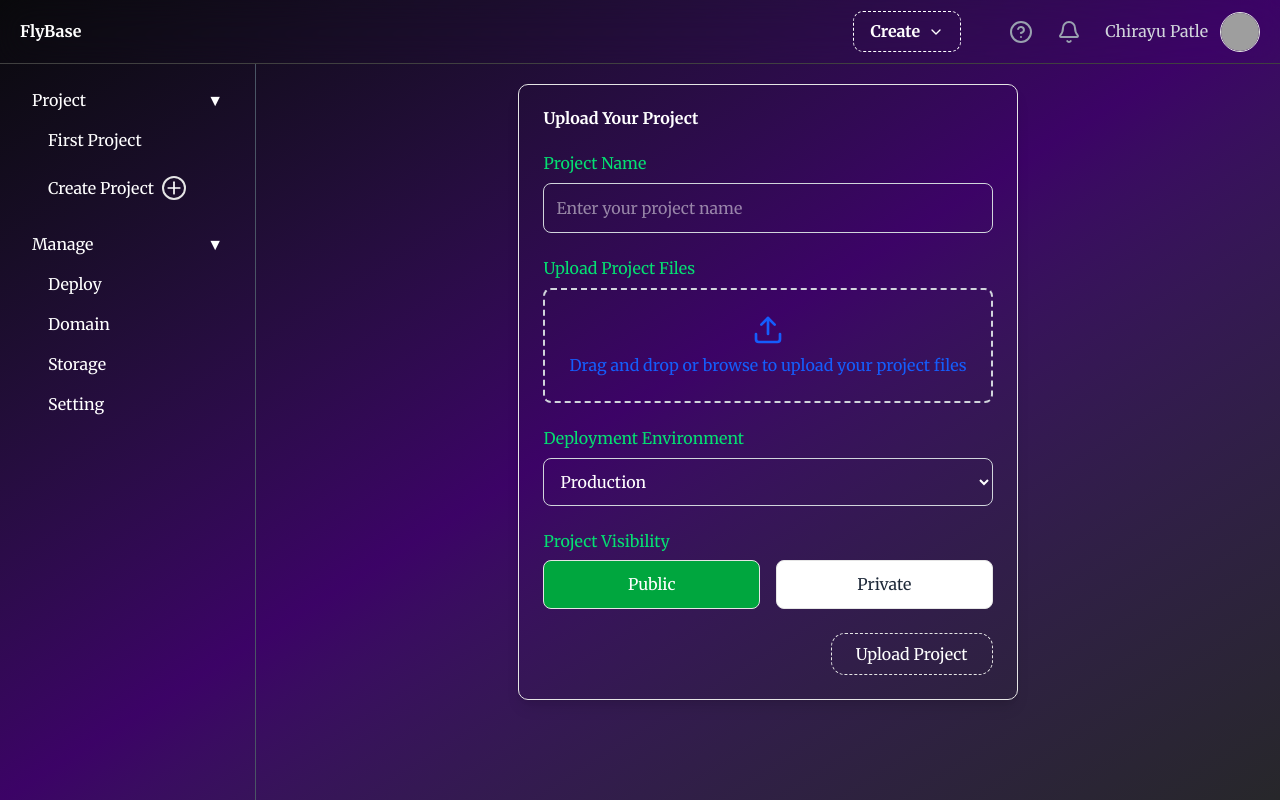
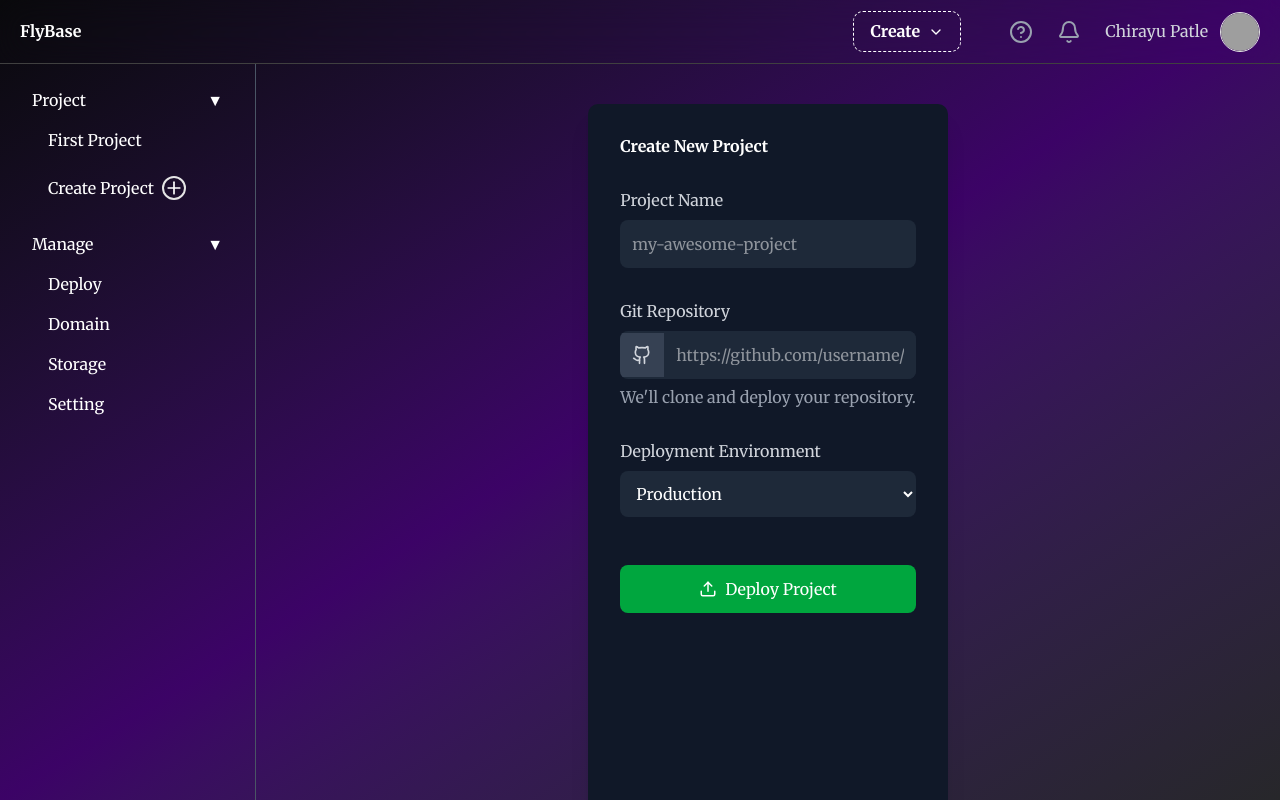
Before and after one commit to ChirayuPatle/FlyBase, a React (Vite) app in the folder frontend/: page /dashboard/deploy in a window 1280 px wide. Built offline with nearby package versions, Linux system fonts and the light colour scheme; grey boxes are pictures that could not be loaded; a web font is replaced by a local one.

Commit message:
feat: complete the integration part

```diff
--- a/frontend/package.json
+++ b/frontend/package.json
@@ -13,6 +13,7 @@
     "@radix-ui/react-accordion": "^1.2.8",
     "@radix-ui/react-dialog": "^1.1.11",
     "@tailwindcss/vite": "^4.1.4",
+    "axios": "^1.9.0",
     "class-variance-authority": "^0.7.1",
     "clsx": "^2.1.1",
     "framer-motion": "^12.9.2",
@@ -20,7 +21,9 @@
     "prettier": "^3.5.3",
     "react": "^19.0.0",
     "react-dom": "^19.0.0",
+    "react-hot-toast": "^2.5.2",
     "react-router-dom": "^7.5.2",
+    "sonner": "^2.0.3",
     "tailwind-merge": "^3.2.0",
     "tailwindcss": "^4.1.4"
   },
--- a/frontend/src/routes/dashboard/deploy.tsx
+++ b/frontend/src/routes/dashboard/deploy.tsx
@@ -1,29 +1,75 @@
+import axios from "axios";
+import { Github, Loader, Upload, ExternalLink } from 'lucide-react';
 import React, { useState } from 'react';
-import { Upload } from 'lucide-react';
+import { toast } from 'sonner';
 
 const Deploy: React.FC = () => {
   const [projectName, setProjectName] = useState('');
-  const [selectedFile, setSelectedFile] = useState<File | null>(null);
+  const [repoUrl, setRepoUrl] = useState('');
   const [environment, setEnvironment] = useState('Production');
   const [visibility, setVisibility] = useState('Public');
+  const [loading, setLoading] = useState(false);
+  const [deploymentUrl, setDeploymentUrl] = useState<string | null>(null);
 
-  const handleFileChange = (e: React.ChangeEvent<HTMLInputElement>) => {
-    if (e.target.files && e.target.files[0]) {
-      setSelectedFile(e.target.files[0]);
+  const handleSubmit = async () => {
+    if (!projectName.trim()) {
+      toast.error('Please enter a project name');
+      return;
+    }
+    if (!repoUrl.trim()) {
+      toast.error('Please enter a repository URL');
+      return;
+    }
+
+    const loadingToast = toast.loading('Deploying your project...');
+    setLoading(true);
+    setDeploymentUrl(null);
+
+    try {
+      const response = await axios.post("http://localhost:8080/deploy", {
+        projectName,
+        repoUrl,
+        environment,
+        visibility
+      });
+
+      if (!response || !response.data) {
+        throw new Error("No response data received");
+      }
+
+      const { deploymentId, deploymentUrl } = response.data;
+
+      if (!deploymentId && !deploymentUrl) {
+        throw new Error("Deployment ID or URL missing from response");
+      }
+
+      // Set the deployment URL
+      setDeploymentUrl(deploymentUrl || `http://localhost:8080/site/${deploymentId}`);
+
+      toast.success('Project deployed successfully!', {
+        description: `Your project "${projectName}" is live!`,
+        id: loadingToast,
+      });
+
+    } catch (error) {
+      toast.error('Deployment failed', {
+        description: error instanceof Error ? error.message : 'An unexpected error occurred',
+        id: loadingToast,
+      });
+      console.error("Deployment error:", error);
+    } finally {
+      setLoading(false);
     }
   };
 
-  const handleSubmit = () => {
-    alert('Project uploaded!');
-  };
+  return (
+    <div className="p-6 sm:p-8 mx-auto mt-6 sm:mt-10 max-w-3xl bg-gray-900 rounded-lg shadow-xl overflow-hidden">
+      <h1 className="text-xl sm:text-2xl font-semibold text-white mb-6 sm:mb-8">Create New Project</h1>
 
-  return (
-    <div className="p-6 mx-auto h-fit mt-5 max-w-4xl border-[1.5px] rounded-lg shadow-lg">
-      <h1 className="text-3xl font-semibold text-white mb-6">Upload Your Project</h1>
-
-      <div className="space-y-6">
+      <div className="space-y-6 sm:space-y-8">
+        {/* Project Name */}
         <div>
-          <label htmlFor="projectName" className="block text-sm font-medium text-green-400">
+          <label htmlFor="projectName" className="block text-sm font-medium text-gray-300 mb-2">
             Project Name
           </label>
           <input
@@ -31,88 +77,86 @@
             type="text"
             value={projectName}
             onChange={(e) => setProjectName(e.target.value)}
-            className="mt-2 w-full p-3 border border-gray-300 rounded-md focus:outline-none focus:ring-2 focus:ring-blue-500"
-            placeholder="Enter your project name"
+            className="w-full p-3 bg-gray-800 text-white rounded-md focus:outline-none focus:ring-2 focus:ring-green-500 transition-all"
+            placeholder="my-awesome-project"
           />
         </div>
 
+        {/* Git Repository */}
         <div>
-          <label className="block text-sm font-medium text-green-400">Upload Project Files</label>
-          <div className="mt-2 border-2 border-dashed border-gray-300 p-6 rounded-md text-center">
+          <label htmlFor="repoUrl" className="block text-sm font-medium text-gray-300 mb-2">
+            Git Repository
+          </label>
+          <div className="flex items-center bg-gray-800 rounded-md overflow-hidden">
+            <div className="bg-gray-700 p-3 flex-shrink-0">
+              <Github size={20} className="text-gray-300" />
+            </div>
             <input
-              type="file"
-              onChange={handleFileChange}
-              className="hidden"
-              id="file-upload"
+              id="repoUrl"
+              type="url"
+              value={repoUrl}
+              onChange={(e) => setRepoUrl(e.target.value)}
+              className="w-full p-3 bg-gray-800 text-white focus:outline-none"
+              placeholder="https://github.com/username/repo"
             />
-            <label
-              htmlFor="file-upload"
-              className="cursor-pointer text-blue-600 hover:underline flex flex-col items-center"
-            >
-              <Upload className="h-8 w-8 mb-2" />
-              {selectedFile ? (
-                <span className="text-sm">{selectedFile.name}</span>
-              ) : (
-                <span className="text-sm">Drag and drop or browse to upload your project files</span>
-              )}
-            </label>
           </div>
+          <p className="mt-2 text-xs text-gray-400">We'll clone and deploy your repository.</p>
         </div>
 
+        {/* Environment Select */}
         <div>
-          <label htmlFor="environment" className="block text-sm font-medium text-green-400">
+          <label htmlFor="environment" className="block text-sm font-medium text-gray-300 mb-2">
             Deployment Environment
           </label>
           <select
             id="environment"
             value={environment}
             onChange={(e) => setEnvironment(e.target.value)}
-            className="mt-2 w-full p-3 border border-gray-300 rounded-md focus:outline-none focus:ring-2 focus:ring-blue-500"
+            className="w-full p-3 bg-gray-800 text-white rounded-md focus:outline-none focus:ring-2 focus:ring-green-500 transition-all"
           >
             <option value="Production">Production</option>
-            <option value="Staging">Staging</option>
+            <option value="Preview">Preview</option>
             <option value="Development">Development</option>
           </select>
         </div>
 
-       <div>
-          <label htmlFor="visibility" className="block text-sm font-medium text-green-400">
-            Project Visibility
-          </label>
-          <div className="mt-2 flex space-x-4">
-            <button
-              type="button"
-              className={`w-full p-3 border rounded-md text-sm transition-all duration-300 ${
-                visibility === 'Public'
-                  ? 'bg-green-600 text-white'
-                  : 'bg-white text-gray-800 hover:bg-green-100'
-              }`}
-              onClick={() => setVisibility('Public')}
-            >
-              Public
-            </button>
-            <button
-              type="button"
-              className={`w-full p-3 border rounded-md text-sm transition-all duration-300 ${
-                visibility === 'Private'
-                  ? 'bg-green-600 text-white'
-                  : 'bg-white text-gray-800 hover:bg-green-100'
-              }`}
-              onClick={() => setVisibility('Private')}
-            >
-              Private
-            </button>
-          </div>
+        {/* Deploy Button */}
+        <div className="pt-4">
+          <button
+            disabled={loading}
+            onClick={handleSubmit}
+            className={`w-full py-3 font-medium rounded-md flex items-center justify-center transition-colors ${
+              loading ? 'bg-green-800 cursor-not-allowed' : 'bg-green-600 hover:bg-green-700 text-white'
+            }`}
+          >
+            {loading ? (
+              <>
+                <Loader size={18} className="mr-2 animate-spin" />
+                Deploying...
+              </>
+            ) : (
+              <>
+                <Upload size={18} className="mr-2" />
+                Deploy Project
+              </>
+            )}
+          </button>
         </div>
 
-        <div className="flex justify-end">
-          <button
-            onClick={handleSubmit}
-            className="border-[1.5px] border-dashed text-white py-2 px-6 rounded-xl"
-          >
-            Upload Project
-          </button>
-        </div>
+        {/* Deployment URL Display */}
+        {deploymentUrl && (
+          <div className="mt-6 p-4 bg-green-900 rounded-lg text-green-200 flex flex-col items-center">
+            <p className="text-sm mb-2">🚀 Your project is deployed successfully!</p>
+            <a
+              href={deploymentUrl}
+              target="_blank"
+              rel="noopener noreferrer"
+              className="inline-flex items-center gap-2 bg-green-700 hover:bg-green-600 text-white py-2 px-4 rounded-md text-sm transition-all"
+            >
+              Visit Site <ExternalLink size={16} />
+            </a>
+          </div>
+        )}
       </div>
     </div>
   );
```
Also changed, not shown: 1 other file (tests, documents, lock files or other folders).
